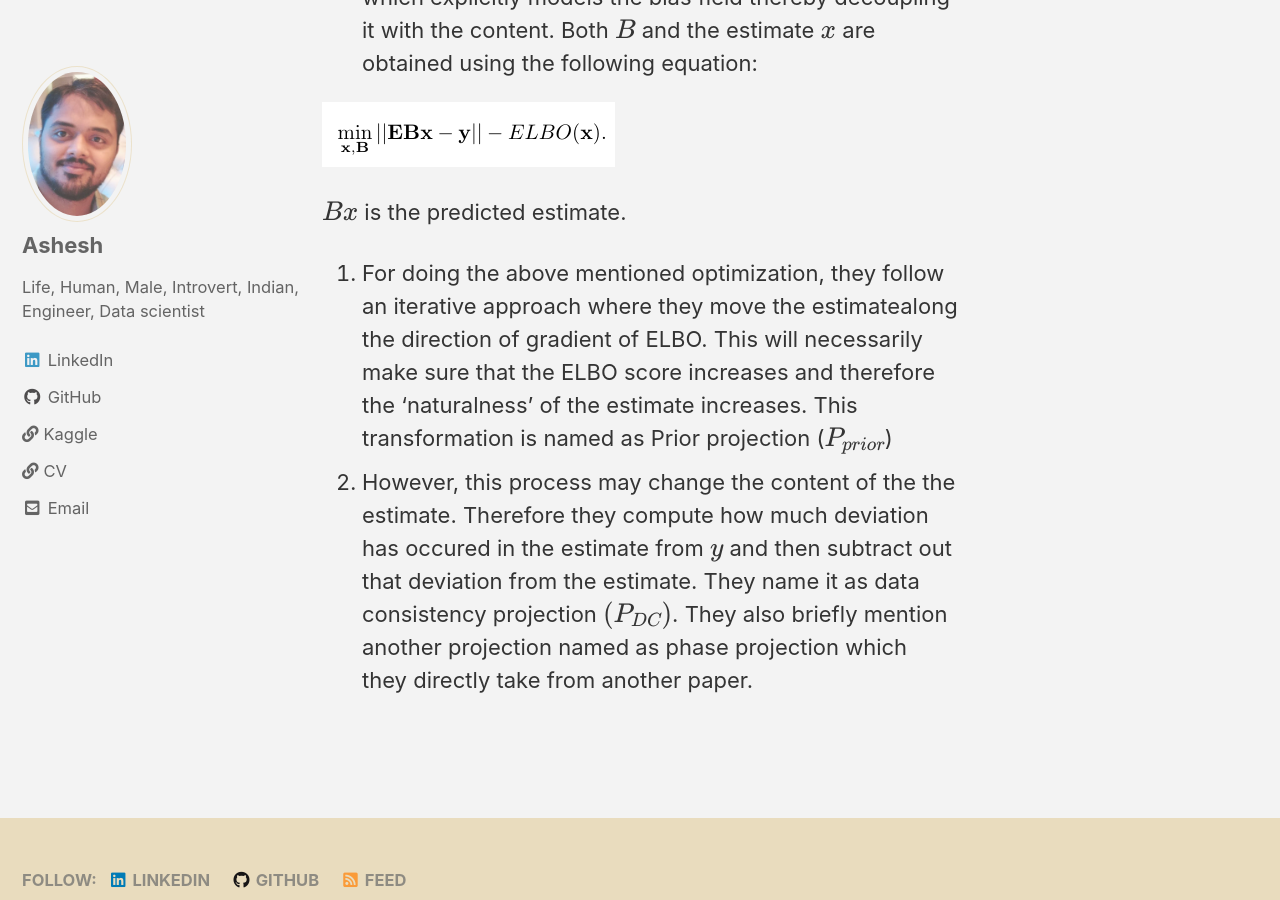
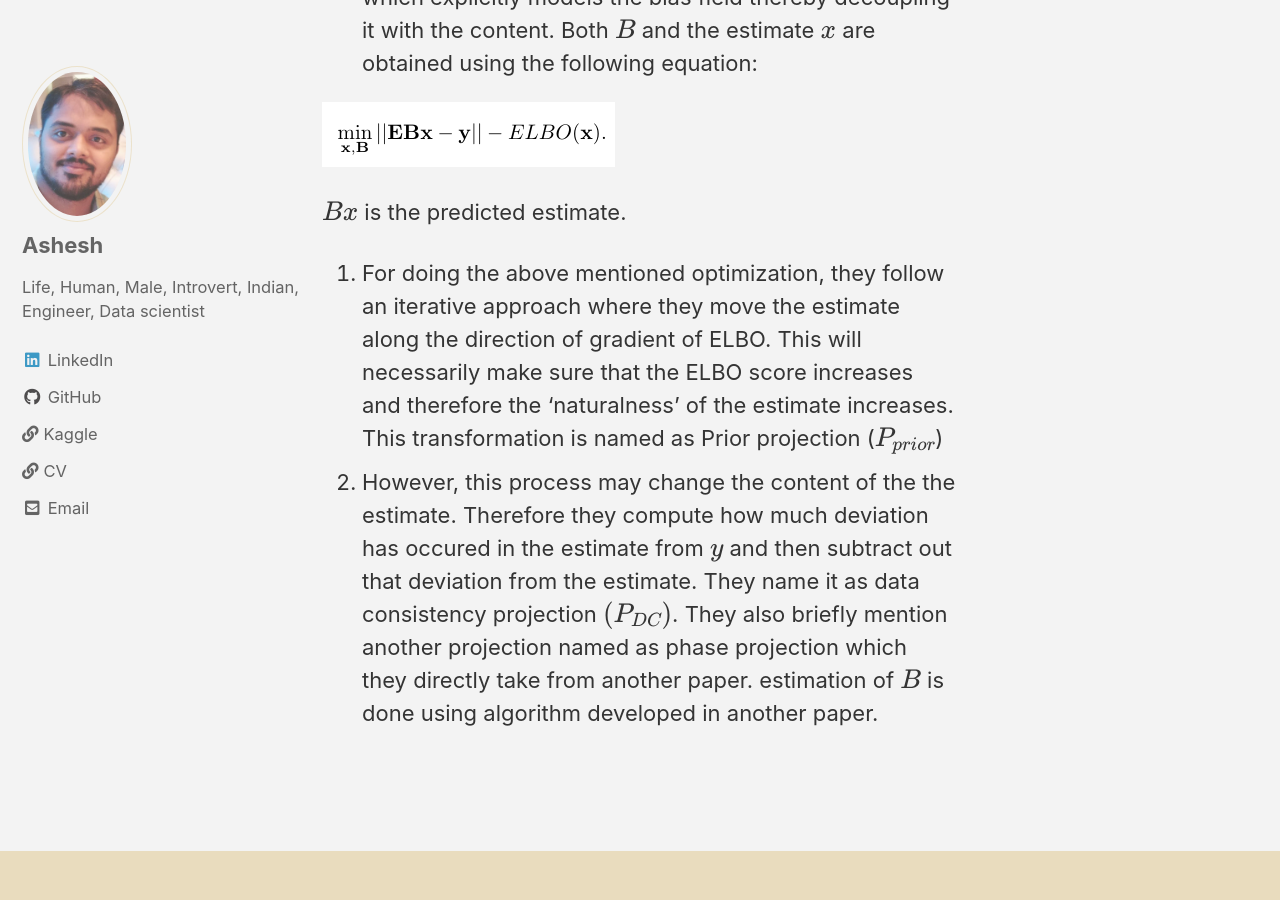
Before and after one commit to ashesh-0/ashesh.github.io, a Jekyll site: the page built from _pages/ender_konukoglu.md, in a window 1280 px wide and 900 px high, scrolled down 1475 px. Built offline with Jekyll 4.4.1, drawn with Linux system fonts in a browser that asks for light colours; cached includes are drawn as plain includes; formulas are drawn with MathJax 3.

Commit message:
ender konukogly

```diff
--- a/_pages/ender_konukoglu.md
+++ b/_pages/ender_konukoglu.md
@@ -8,7 +8,6 @@ header:
     overlay_filter: 0.5
     # image_description: My learnings at Qplum- 3 years zipped into a 10 min read
     caption: "Photo credit: [**ArXiv**](https://arxiv.org/abs/2007.13123)"
-
 ---
 
 ## Super short description
@@ -30,5 +29,5 @@ title="Credits (https://arxiv.org/abs/2007.13123)"/>
 
 $$Bx$$ is the predicted estimate.
 
-3. For doing the above mentioned optimization, they follow an iterative approach where they move the estimatealong the direction of gradient of ELBO. This will necessarily make sure that the ELBO score increases and therefore the 'naturalness' of the estimate increases. This transformation is named as Prior projection ($$P_{prior}$$)
-4. However, this process may change the content of the the estimate. Therefore they compute how much deviation has occured in the estimate from $$y$$ and then subtract out that deviation from the estimate. They name it as data consistency projection $$(P_{DC})$$. They also briefly mention another projection named as phase projection which they directly take from another paper.
+3. For doing the above mentioned optimization, they follow an iterative approach where they move the estimate along the direction of gradient of ELBO. This will necessarily make sure that the ELBO score increases and therefore the 'naturalness' of the estimate increases. This transformation is named as Prior projection ($$P_{prior}$$)
+4. However, this process may change the content of the the estimate. Therefore they compute how much deviation has occured in the estimate from $$y$$ and then subtract out that deviation from the estimate. They name it as data consistency projection $$(P_{DC})$$. They also briefly mention another projection named as phase projection which they directly take from another paper. estimation of $$B$$ is done using algorithm developed in another paper.
```
